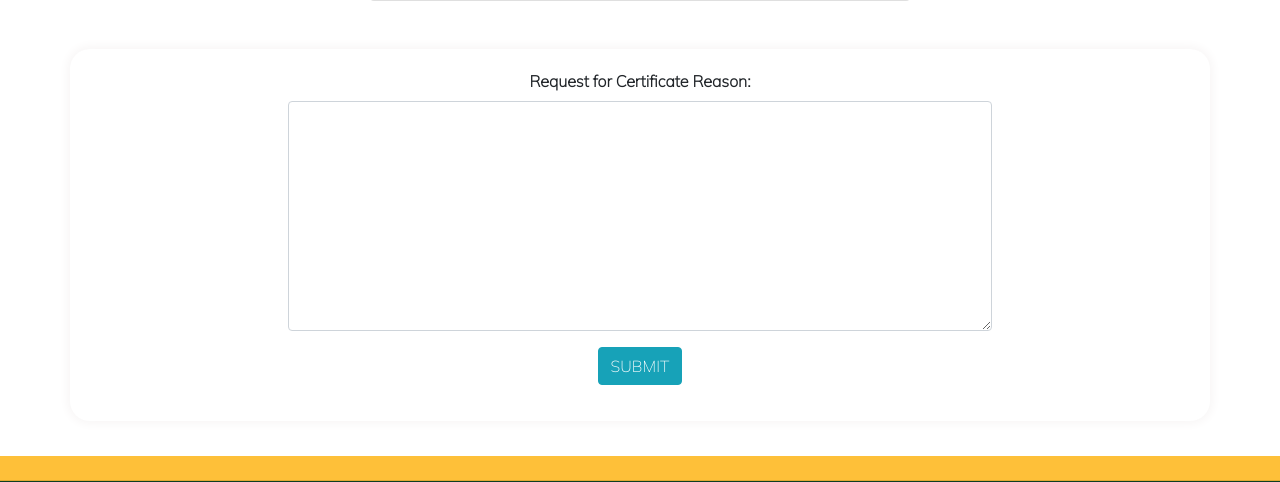
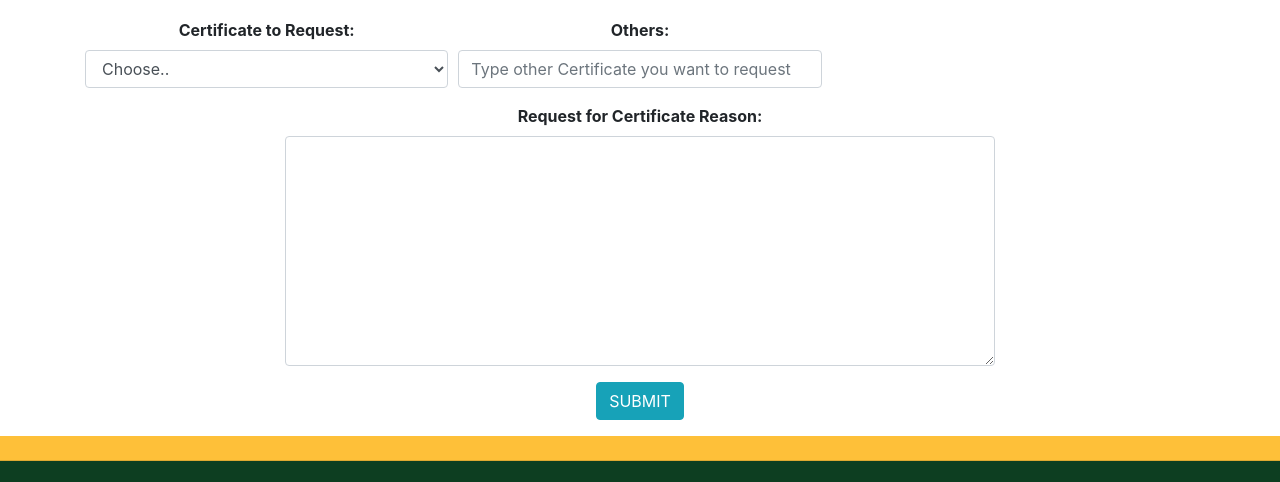
Before and after one commit to renzoromares/USJR-MIS, a Django app: template MIS_SYSTEM/templates/Request Certificate.html in a window 1280 px wide. Shown: the part 506-988 px from the top of the page. Run offline with Django 3.2, Linux system fonts and the light colour scheme; the template is opened without the code that fills it, so the values that code supplies are empty; some libraries are stand-ins or nearby versions.

Commit message:
Updated code, ge tang2 ang styles sa sod. added Certificate to request dropdown, and others

```diff
--- a/MIS_SYSTEM/templates/Request Certificate.html
+++ b/MIS_SYSTEM/templates/Request Certificate.html
@@ -1,10 +1,10 @@
-{%load static %}
 <!DOCTYPE html>
 <html>
 <head>
 <title>Request for Certificate</title>
 
-<link rel="stylesheet" href="{%static 'css/Request Certificate.css' %}">
+<link rel="stylesheet" href="CSS files/Request Certificate.css">
+<link rel="stylesheet" href="CSS files/Design.css">
 <link rel="stylesheet" href="https://stackpath.bootstrapcdn.com/bootstrap/4.5.0/css/bootstrap.min.css">
 <link rel = "stylesheet" href="https://stackpath.bootstrapcdn.com/font-awesome/4.7.0/css/font-awesome.min.css">
 <link href="https://fonts.googleapis.com/css2?family=EB+Garamond&display=swap" rel="stylesheet">
@@ -27,7 +27,7 @@
 <!----------------------------------------------------------------NAVBAR----------------------------------------------------------------------->
 <section id="nav-bar">
     <nav class="navbar navbar-expand-lg navbar-light">
-        <a class="navbar-brand" href="Dashboard.html"><img src="{%static 'images/logo.png' %}"></a>
+        <a class="navbar-brand" href="Dashboard.html"><img src="img/logo.png"></a>
         <button class="navbar-toggler" type="button" data-toggle="collapse" data-target="#navbarNavDropdown" aria-controls="navbarNavDropdown" aria-expanded="false" aria-label="Toggle navigation">
           <span class="navbar-toggler-icon"></span>
         </button>
@@ -83,29 +83,23 @@
 </section>
 
 <!----------------------------------------------------------------GRID------------------------------------------------------------------------------------------>
-
 <div class="container-fluid p-0"></div>
-
 <div class = "col1"></div>
-</div>
-</div>
 <!---------------------------------------------------------------HEADER-------------------------------------------------------------------------------------------->
-
 <div id="cover">
   <div class="jumbotron jumbotron-fluid">
-
     <div class="container">
         <p></p>
       <h1>REQUEST FOR CERTIFICATE</h1>
     </div>
   </div>
 </div>
-<!-------------------------------------------------------------FORMS------------------------------------------------------------------------------------------------>
+<!-------------------------------------------------------------FORM------------------------------------------------------------------------------------------------>
 <center>
   <div class="card mb-5" style="max-width: 540px;">
     <div class="row no-gutters">
       <div class="col-md-4">
-          <img src="{%static 'images/id.png' %}" class="card-img" alt="5">
+        <img src="img/id.png" class="card-img" alt="5">
       </div>
       <div class="col-md-8">
         <div class="card-body">
@@ -113,7 +107,6 @@
           <h5 class="card-title">John D. Watsons</h5>
           <h5 class="card-text">ID Number: 20105269</h5>
           <h5 class="card-text">Status: President</h5>
-
         </div>
       </div>
     </div>
@@ -123,149 +116,66 @@
 <div class = "container contact-form">
 <form>
     <form>
+    <center>
+      <div class="form-row">
+        <div class="form-group col-md-4">
+          <label for="Certificate"><b>Certificate to Request:</b></label>
+          <select class="form-control" placeholder="...">
+            <option disabled selected hidden>Choose..</option>
+            <option>Certificate of Employment</option>
+            <option>Certificate of Recognition</option>
+            <option>Certificate of Good Moral</option>
+            <option>Others..</option>
+          </select>
+        </div>
+
+        <div class="form-group col-md-4">
+          <label for="other"><b>Others:</b></label>
+          <input type="text" class="form-control" placeholder="Type other Certificate you want to request">
+        </div>
+
+      </div>
+
         <!-- Textarea -->
-        <center>
         <div class="form-group">
         <label class="col-md-4 control-label" for="textarea"><b>Request for Certificate Reason:</b></label>
         <div class="col-md-8">
         <textarea class="form-control" id="textarea" name="textarea" rows="9" cols="80"></textarea>
         </div>
         </div>
-    </center>
 
-        <center>
         <div class="form-group">
           <button type="submit" class="btn btn-info"><center>SUBMIT</center></button>
           </div>
     </center>
-
-
     </form>
   </form>
 </div>
-
-    <style>
-
-
-.contact-form
-{
-    background-color:white;
-    margin-top: 20px;
-    margin-bottom: 35px;
-    padding:20px;
-    box-shadow: 0px 0px 10px 3px rgb(248, 246, 246);
-    width: 1500px;
-    border-radius: 20px;
-
-    font-family: 'Mulish', sans-serif;
-    font-size: medium;
-    font-weight: 600;
-
-}
-
-.card
-      {
-      font-family: 'Mulish', sans-serif;
-      font-size: medium;
-      font-weight: 600;
-
-      }
-
-    </style>
-
-
-
 <!-------------------------------------------------------------------------------FOOOTER---------------------------------------------------------------------->
-    <div class="card-header"></div>
-    <footer class="page-footer font-small pt-4">
-
-
-
-        <!-- Footer Text -->
+<div id="cardheader" class="card-header"></div>
+  <footer id="pagefooter" class="page-footer font-small pt-4">
     <div class="container-fluid text-center text-md-left">
-
-          <!-- Grid row -->
       <div class="row">
-
-            <!-- Grid column -->
         <div class="col-md-6 mt-md-0 mt-3">
-
-              <!-- Content -->
           <br>
-             <center><img src="{%static 'images/logomain.png' %}"></center>
+          <center><img src="img/logomain.png"></center>
           <p></p>
           <h5 class="text-uppercase font-weight-bold"><center>USJR MIS</center></h5>
-            <center>MIS-Based Document Resources<br> Management System</p>
-
-            </center><p>
+          <center>MIS-Based Document Resources<br> Management System</p></center><p>
         </div>
-            <!-- Grid column -->
-
         <hr class="clearfix w-100 d-md-none pb-3">
-
-            <!-- Grid column -->
           <div class="col-md-6 mb-md-0 mb-3">
-
-              <!-- Content -->
             <p></p>
             <br>
-              <i class="fa fa-home" aria-hidden="true"></i>
+            <i id="home" class="fa fa-home" aria-hidden="true"></i>
             Magallanes Street, 6000, Cebu City, Philippines <p></p>
-              <i class="fa fa-envelope-open" aria-hidden="true"></i>
+            <i id="envelope" class="fa fa-envelope-open" aria-hidden="true"></i>
             &nbsp; external@usjr.edu.ph <p></p>
-              <i class="fa fa-phone" aria-hidden="true"></i>
+            <i id="phone" class="fa fa-phone" aria-hidden="true"></i>
             &nbsp;(63-32) 253-7900
-              <hr>
-
           </div>
-            <!-- Grid column -->
-
       </div>
-          <!-- Grid row -->
-
     </div>
-        <!-- Footer Text -->
-
-
-
   </footer>
-      <!-- Footer -->
-
-
-      <style>
-          .card-header
-          {
-              background-color:#FEC039;
-              height: 10px;
-
-          }
-          .page-footer
-          {
-              background-color:#0D3E21;
-              color:rgb(240, 231, 231);
-              height: 300xp;
-              text-align: center;
-              font-size: 20px;
-          }
-          .fa-home
-          {
-              font-size: 50px;
-          }
-          .fa-envelope-open
-          {
-            font-size: 40px;
-          }
-          .fa-phone
-          {
-            font-size: 40px;
-          }
-         hr
-         {
-             width: 10px;
-             height: 5px;
-         }
-      </style>
-
-
 </body>
 </html>
```
Lines whose indentation alone changed are shown as unchanged.
